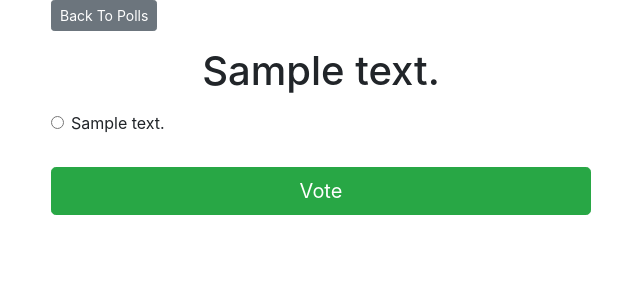
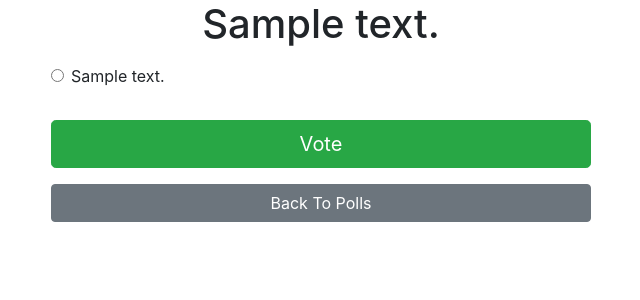
Before and after one commit to mateja176/pollster_project, a Django app: page /polls/1 in a window 1280 px wide. Shown: the top 300 px of the page, without its empty margins (319-959 px from the left). Run offline with Django 3.2, Linux system fonts and the light colour scheme; tables that the repository leaves empty hold one stand-in row (values such as "Sample post"); some libraries are stand-ins or nearby versions.

Commit message:
feat(templates/polls): moves back button below form
and removes question mark after Vote Again

```diff
--- a/pollster/templates/polls/detail.html
+++ b/pollster/templates/polls/detail.html
@@ -1,7 +1,4 @@
 {% extends 'layout.html' %} {% block content %}
-<a class="btn btn-secondary btn-sm mb-3" href="{% url 'polls:index' %}"
-  >Back To Polls</a
->
 <h1 class="text-center mb-3">{{ question.question_text }}</h1>
 
 {% if error_message %}
@@ -29,4 +26,9 @@
     class="btn btn-success btn-lg btn-block mt-4"
   />
 </form>
+
+<a class="btn btn-secondary mt-3 d-block" href="{% url 'polls:index' %}"
+  >Back To Polls</a
+>
+
 {% endblock %}
--- a/pollster/templates/polls/results.html
+++ b/pollster/templates/polls/results.html
@@ -14,6 +14,6 @@
 
 <a class="btn btn-secondary" href="{% url 'polls:index' %}">Back To Polls</a>
 <a class="btn btn-dark" href="{% url 'polls:detail' question.id %}"
-  >Vote again?</a
+  >Vote Again</a
 >
 {% endblock %}
```
